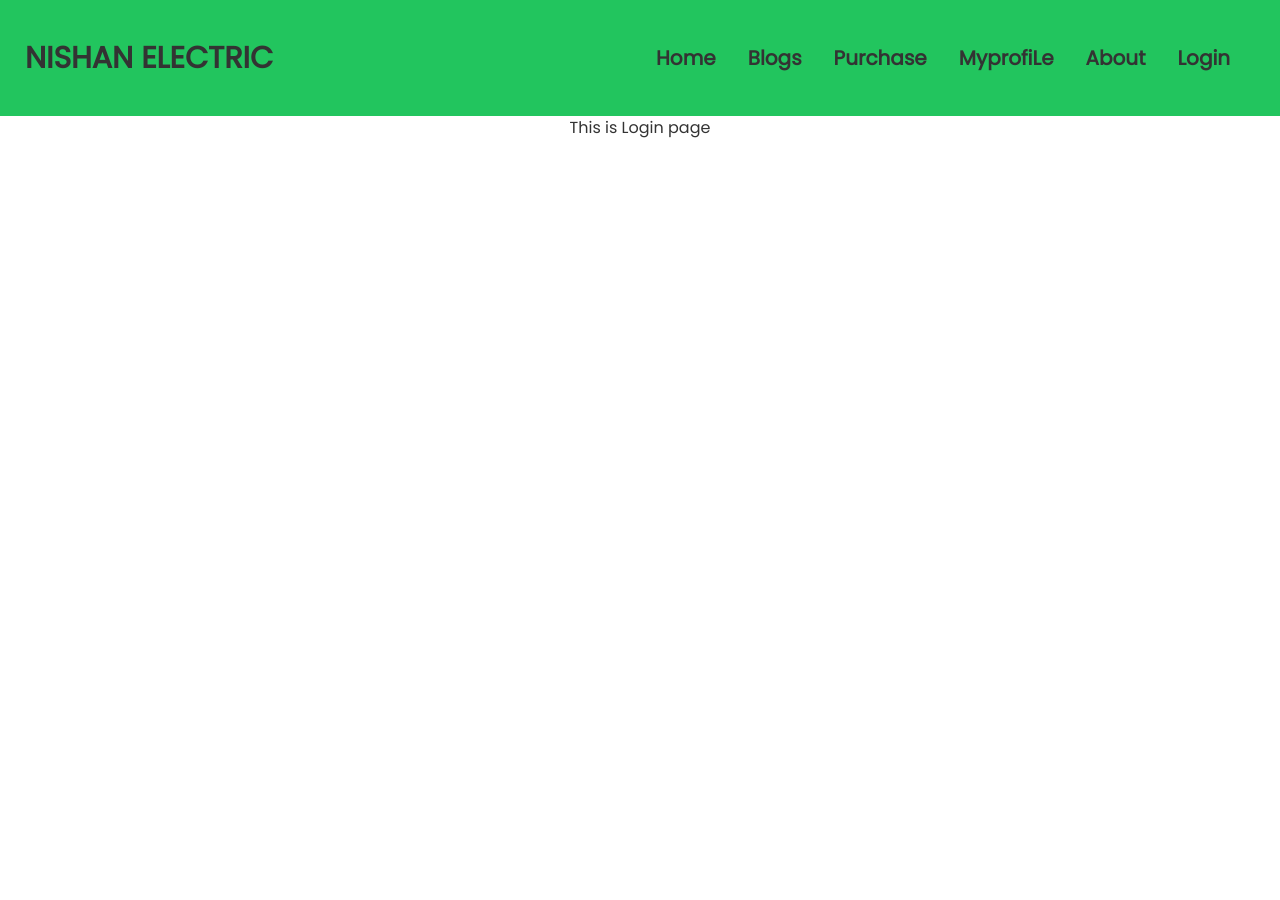
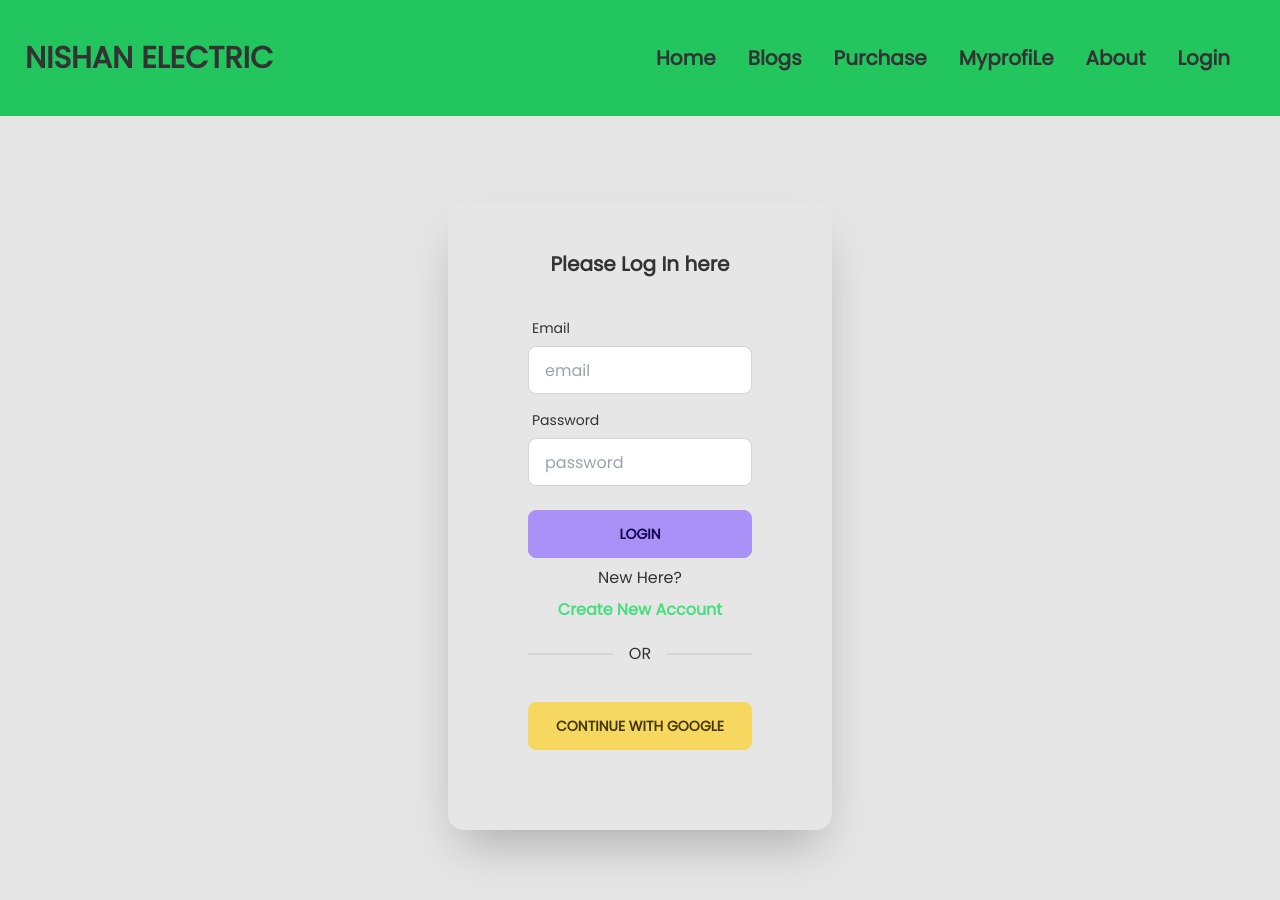
Before and after one commit to bariknishan/manufacturer-website-12-client, a React (Create React App) app: page /login in a window 1280 px wide. Shown: the top 900 px of the page. Before the commit the page ends 800 px from the top, so only its background shows below. Built offline with nearby package versions, Linux system fonts and the light colour scheme; no server answers.

Commit message:
forms addded

```diff
--- a/package.json
+++ b/package.json
@@ -8,9 +8,12 @@
     "@testing-library/user-event": "^13.5.0",
     "daisyui": "^2.15.0",
     "date-fns": "^2.28.0",
+    "firebase": "^9.8.1",
     "react": "^18.1.0",
     "react-day-picker": "^8.0.5",
     "react-dom": "^18.1.0",
+    "react-firebase-hooks": "^5.0.3",
+    "react-hook-form": "^7.31.2",
     "react-router-dom": "^6.3.0",
     "react-scripts": "5.0.1",
     "web-vitals": "^2.1.4"
--- a/src/App.js
+++ b/src/App.js
@@ -10,6 +10,7 @@ import Login from './Pages/Login/Login';
 import NotFound from './Pages/NotFoundPage/NotFound';
 import Purchase from './Pages/PurchasePage/Purchase';
 import Navbar from './Pages/SharedPages/Navbar';
+import SignIn from './Pages/SignIn';
 
 function App() {
   return (
@@ -26,6 +27,7 @@ function App() {
    <Route path="blogs" element={<Blogs></Blogs>}></Route>
    <Route path="purchase" element={<Purchase></Purchase>}></Route>
    <Route path="login" element={<Login></Login>}></Route>
+   {/* <Route path="login" element={<SignIn></SignIn>}></Route> */}
    <Route path="*" element={<NotFound></NotFound>}></Route>
 
  </Routes>
--- a/src/Pages/Login/Login.js
+++ b/src/Pages/Login/Login.js
@@ -1,10 +1,61 @@
+
 import React from 'react';
+import { useSignInWithGoogle } from 'react-firebase-hooks/auth';
+import { Link } from 'react-router-dom';
+import auth from '../../firebase.init'
+const Login = () => {
 
-const Login = () => {
+    const [signInWithGoogle, user, loading, error] = useSignInWithGoogle(auth);
+
+    if (user) {
+        console.log(user)
+    }
+
+
+
+
+
+
+
     return (
-        <div>
-            <h2>This is Login page</h2>
+        <div className="hero min-h-screen bg-base-200 ">
+
+            <div className="hero-content flex-col lg:flex-row ">
+
+                <div className="card flex-shrink-0 w-full max-w-sm shadow-2xl bg-accent-300 p-12">
+                    <h2 className='text-xl font-bold' >Please Log In here</h2>
+                    <div className="card-body">
+                        <div className="form-control">
+                            <label className="label">
+                                <span className="label-text">Email</span>
+                            </label>
+                            <input type="email" placeholder="email" className="input input-bordered" />
+                        </div>
+                        <div className="form-control">
+                            <label className="label">
+                                <span className="label-text">Password</span>
+                            </label>
+                            <input type="text" placeholder="password" className="input input-bordered" />
+
+                        </div>
+                        <div className="form-control mt-4">
+                            <button className="btn btn-primary">Login</button>
+                        </div>
+                         <p>New Here? </p>
+                         <p> <Link to="/signup" className='text-green-400 font-bold' >Create New Account</Link></p>
+                        <div className="divider">OR</div>
+
+                        <div className="form-control mt-4">
+
+                            <button onClick={()=>signInWithGoogle()} className="btn btn-secondary">Continue With Google</button>
+                        </div>
+
+                    </div>
+                </div>
+            </div>
         </div>
+
+
     );
 };
 
--- a/src/Pages/SharedPages/Navbar.js
+++ b/src/Pages/SharedPages/Navbar.js
@@ -13,6 +13,7 @@ const Navbar = () => {
       <li>< Link to="/myprofile">MyprofiLe</Link></li>
       <li>< Link to="/about">About</Link></li>
       <li>< Link to="/login">Login</Link></li>
+      {/* <li>< Link to="/signin">signin</Link></li> */}
     </>
 
   return (
--- /dev/null
+++ b/src/firebase.init.js
@@ -0,0 +1,17 @@
+
+import { initializeApp } from "firebase/app";
+import { getAuth } from "firebase/auth";
+
+const firebaseConfig = {
+    apiKey: process.env.REACT_APP_API_KEY ,
+    authDomain: process.env.REACT_APP_AUTH_DOMAIN ,
+    projectId: process.env.REACT_APP_PROJECT_ID ,
+    storageBucket: process.env.REACT_APP_STORAGE_BUCKET ,
+    messagingSenderId: process.env.REACT_APP_MESSAGING_SENDER_ID,
+    appId: process.env.REACT_APP_APP_ID ,
+};
+
+
+const app = initializeApp(firebaseConfig);
+const auth= getAuth(app) ;
+export default auth;
```
Also changed, not shown: src/Pages/SignIn.js (added, +56 -0 lines), 1 other file (tests, documents, lock files or other folders).
